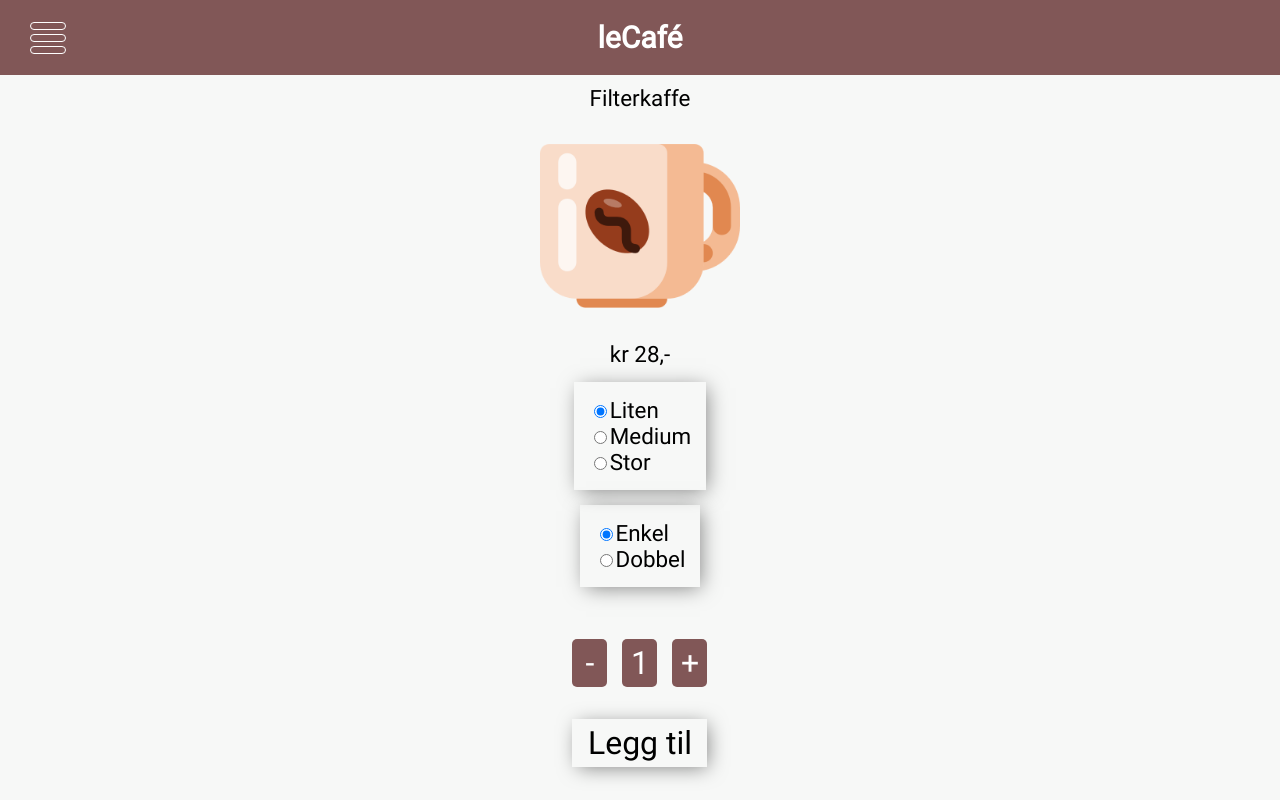
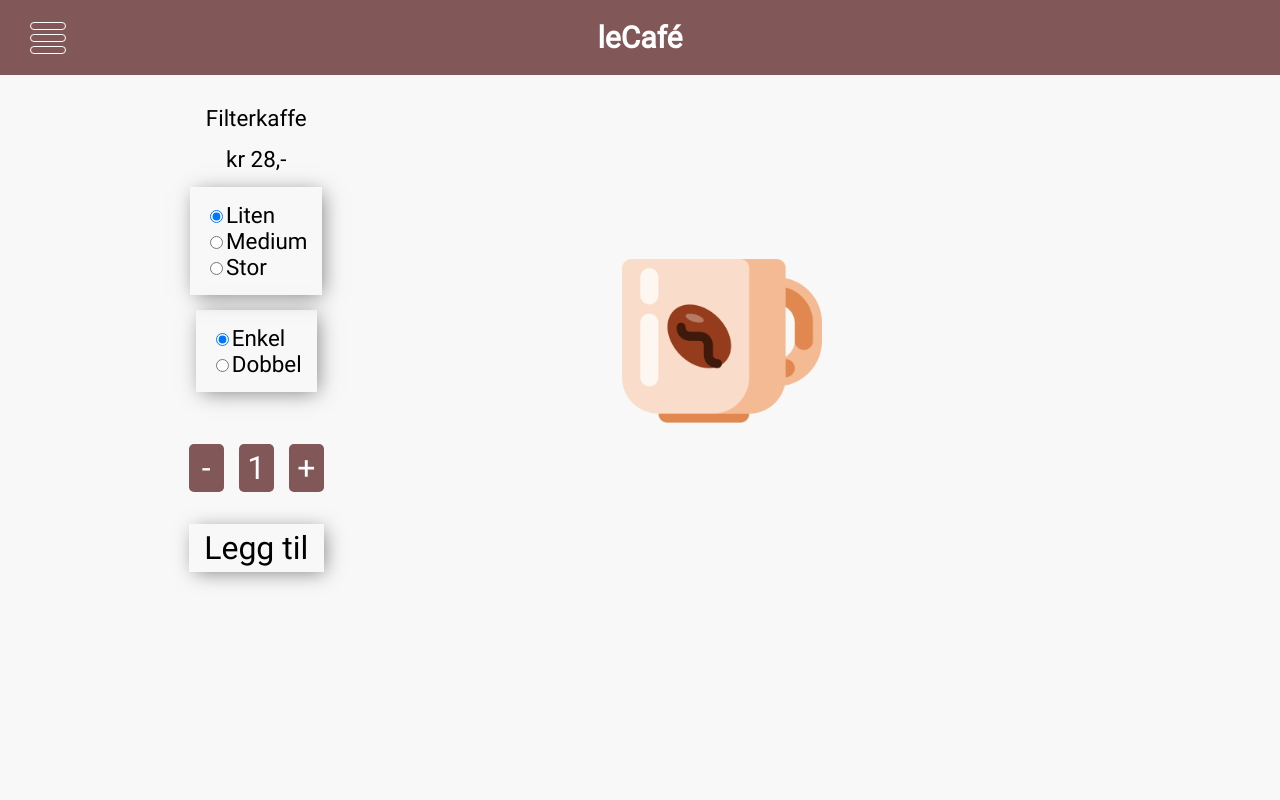
Before and after one commit to Sarahcvd/eksamen-ds3801, a React (Create React App) app: page /HotDrinks/1 in a window 1280 px wide. Built offline with nearby package versions, Linux system fonts and the light colour scheme.

Commit message:
style for cart in desktop-version (#33)

```diff
--- a/src/Components/Product.jsx
+++ b/src/Components/Product.jsx
@@ -146,7 +146,7 @@ const Product = (props) => {
   return (
     <div id="test" style={productContainerStyle}>
       <p style={gridItem}>{product.name}</p>
-      <img src={product.img} style={imageStyle} alt={product.img}></img>
+      <img className="image-style" src={product.img} style={imageStyle} alt={product.img}></img>
       <p style={gridItem}>kr {getCorrectPrice()},-</p>
 
       {useSizes && (
@@ -166,7 +166,7 @@ const Product = (props) => {
           <p style={countStyle}>{count}</p>
           <p style={increaseCountStyle} onClick={increaseCount}>+</p>
         </div>
-        <div style={addBtnStyle} onClick={addOrderToCart}>Legg til</div>
+        <div className="add-button-style" style={addBtnStyle} onClick={addOrderToCart}>Legg til</div>
       </div>
     </div>
   );
--- a/src/Components/cart/Cart.jsx
+++ b/src/Components/cart/Cart.jsx
@@ -142,8 +142,8 @@ const Cart = (props) => {
           setSelectedLocation={setSelectedLocation}
         />
         <p style= {priceStyle}>{`Totalpris: ${getTotalPrice()}`}</p><br/>
-        <div style={payStyle} onClick={confirmOrder}>Betal</div><br/>
-        <div style={payVippsStyle}>Betal med Vipps</div>
+        <div className="pay-style" style={payStyle} onClick={confirmOrder}>Betal</div><br/>
+        <div className="pay-vipps-style" style={payVippsStyle}>Betal med Vipps</div>
       </div>
     );
   } else {
--- a/src/styles2.css
+++ b/src/styles2.css
@@ -114,6 +114,46 @@ div{
         grid-template-columns: auto auto auto;
     }
 
+    #test {
+        grid-column: 2;
+        grid-row: 4 / 6 span;
+        display: grid;
+        grid-gap: 15px;
+    }
+
+    .image-style {
+        max-width: 100%;
+        width: 200px;
+        margin: auto;
+        grid-column: 2 / span 40;
+        grid-row: 1 / span 5;
+    }
+
+    .add-btn-style {
+        display: grid;
+        grid-row: 2 / span 6;
+        grid-column: 1 /span 6;
+        text-align: center;
+        box-shadow: 3px 3px 20px -3px rgba(0, 0, 0, 0.5);
+        padding: 5px;
+    }
+
+    .pay-style {
+        background-color: black;
+        color: white;
+        width: 100%;
+        text-align: center;
+        padding: 10px 0px;
+        border-radius: 5px;
+        box-shadow: 3px 3px 20px -3px rgba(0, 0, 0, 0.5);
+        grid-column: 2 / span 4;
+        grid-row: 1 / span 3;
+    }
+
+    .pay-vipps-style {
+    display: none;
+    }
+
 
 
 
```
